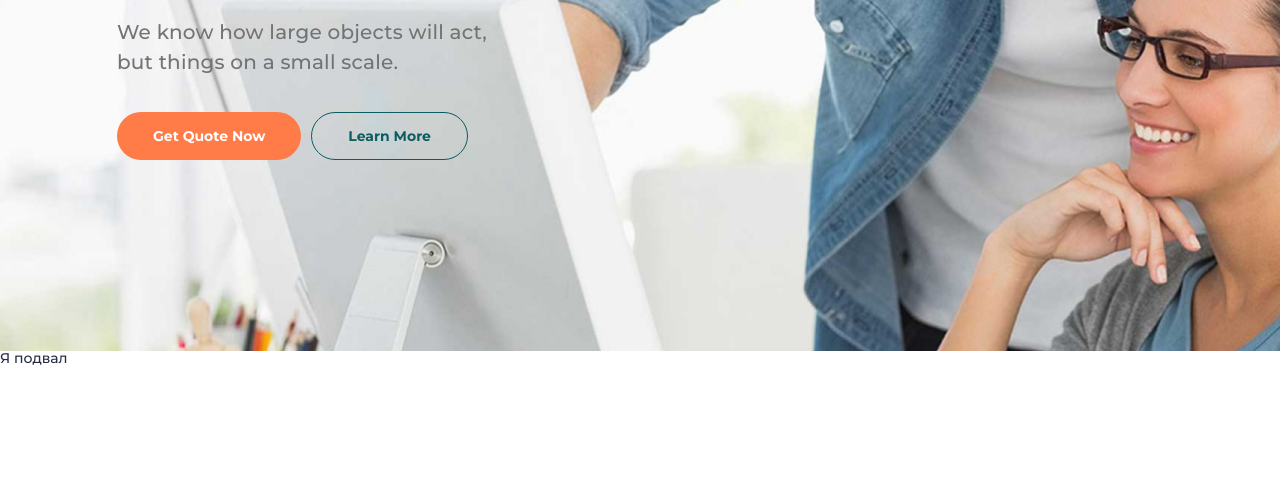
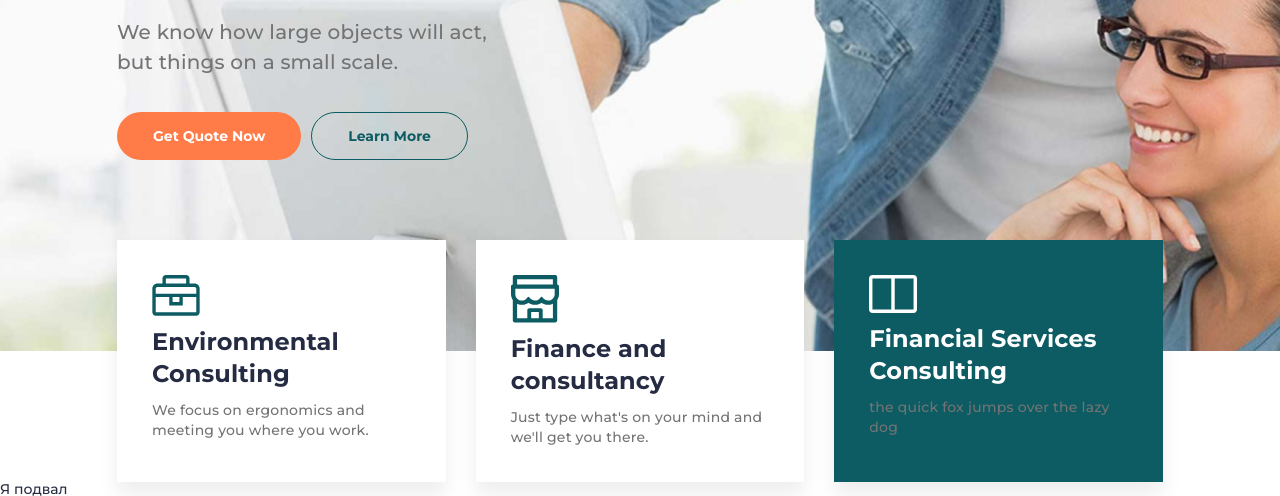
Before and after one commit to MitinMaksym/Relvise-landing, a plain HTML site: page index.html in a window 1280 px wide. Shown: the part 440-936 px from the top of the page. Before the commit the page ends 805 px from the top, so only its background shows below. Drawn offline with Linux system fonts and the light colour scheme.

Commit message:
feat: services

```diff
--- a/css/style.css
+++ b/css/style.css
@@ -154,6 +154,12 @@ body {
 .page__main-block {
 }
 
+.page_services {
+  position: relative;
+  z-index: 2;
+  margin-top: -111px;
+}
+
 /* ----------------------------------------MAIN BLOCK------------------------------------ */
 
 .main-block {
@@ -173,6 +179,12 @@ body {
 @media (max-width: 992px) {
   .main-block__body {
     padding: 120px 0px 191px 0px;
+  }
+}
+
+@media (max-width: 479px) {
+  .main-block__body {
+    padding: 115px 0px 160px 0px;
   }
 }
 
@@ -267,3 +279,88 @@ body {
     opacity: 0.5;
   }
 }
+
+/* --------------------------------------Services---------------------------------------- */
+
+.services {
+}
+
+.sevices__container {
+}
+
+.services__body {
+}
+
+@media (min-width: 670px) {
+  .services__body {
+    display: flex;
+    flex-wrap: wrap;
+    margin: 0 -15px;
+  }
+}
+
+.services__column {
+  flex: 0 1 33.333%;
+}
+
+@media (min-width: 670px) {
+  .services__column {
+    padding: 0 15px;
+  }
+}
+
+@media (max-width: 992px) {
+  .services__column {
+    flex: 0 1 50%;
+  }
+  .services__column:not(:last-child) {
+    margin: 0px 0px 30px 0px;
+  }
+  .services__column:last-child {
+    flex: 0 1 100%;
+  }
+}
+
+.services__item {
+}
+
+.item-service {
+  height: 100%;
+  padding: 35px;
+  background: #ffffff;
+  box-shadow: 0px 13px 19px rgba(0, 0, 0, 0.07);
+}
+
+@media (max-width: 479px) {
+  .item-service {
+    padding: 25px;
+  }
+}
+
+.item-service--green {
+  background: #0d5c63;
+}
+
+.item-service--green .item-service__title {
+  color: #fff;
+}
+
+.item-service > *:not(:last-child) {
+  margin: 0px 0px 10px 0px;
+}
+
+.item-service__icon {
+}
+
+.item-service__title {
+  font-weight: bold;
+  font-size: 24px;
+  line-height: 133%;
+  letter-spacing: 0.1px;
+}
+
+.item-service__text {
+  line-height: 143%;
+  letter-spacing: 0.2px;
+  color: #737373;
+}
--- a/index.html
+++ b/index.html
@@ -58,6 +58,52 @@
             </div>
           </div>
         </div>
+        <section class="page_services services">
+          <div class="sevices__container _container">
+            <div class="services__body">
+              <div class="services__column">
+                <div class="services__item item-service">
+                  <div class="item-service__icon">
+                    <img src="./img/services/01.svg" alt="Environmental
+                    Consulting">
+                  </div>
+                  <h3 class="item-service__title">Environmental
+                    Consulting</h3>
+                  <div class="item-service__text">We focus on ergonomics and
+                    meeting you where you work. </div>
+
+                </div>
+              </div>
+              <div class="services__column">
+                <div class="services__item item-service">
+                  <div class="item-service__icon">
+                    <img src="./img/services/02.svg" alt="Finance and
+                    consultancy
+                    Consulting">
+                  </div>
+                  <h3 class="item-service__title">Finance and
+                    consultancy </h3>
+                  <div class="item-service__text">Just type what's on your mind
+                    and we'll get you there.</div>
+
+                </div>
+              </div>
+              <div class="services__column">
+                <div class="services__item item-service item-service--green">
+                  <div class="item-service__icon">
+                    <img src="./img/services/03.svg" alt="Environmental
+                    Consulting">
+                  </div>
+                  <h3 class="item-service__title">Financial Services
+                    Consulting</h3>
+                  <div class="item-service__text">the quick fox jumps over the
+                    lazy dog </div>
+
+                </div>
+              </div>
+            </div>
+          </div>
+        </section>
       </main>
       <footer class="footer">Я подвал</footer>
     </div>
```
Also changed, not shown: img/services/01.svg (added), img/services/02.svg (added), img/services/03.svg (added).
